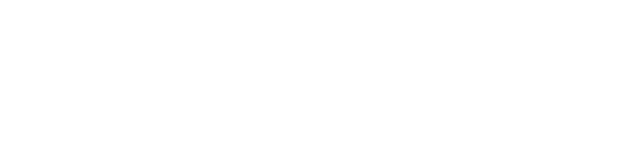
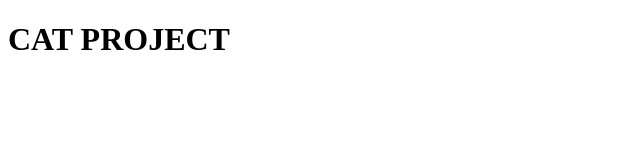
Before and after one commit to KCOntengco/CAT-Proj, a plain HTML site: page index.html in a window 1280 px wide. Shown: the whole page, without its empty margins (0-640 px from the left). Drawn offline with Linux system fonts and the light colour scheme.

Commit message:
update index.html

```diff
--- a/index.html
+++ b/index.html
@@ -6,6 +6,6 @@
     <title>Document</title>
 </head>
 <body>
-
+    <h1>CAT PROJECT</h1>
 </body>
 </html>
```
